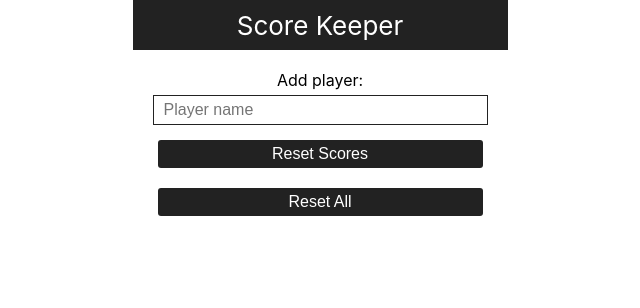
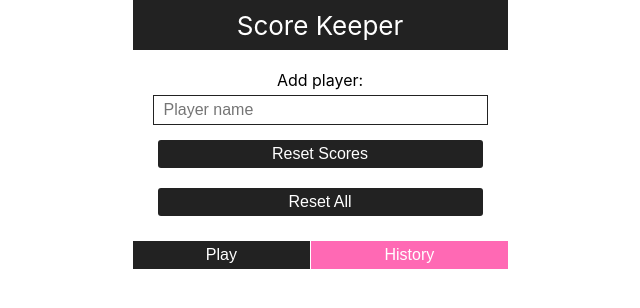
Before and after one commit to AnnekeSchuette/scorekeeper, a React (Create React App) app: page / in a window 1280 px wide. Shown: the top 308 px of the page, without its empty margins (320-960 px from the left). Built offline with nearby package versions, Linux system fonts and the light colour scheme.

Commit message:
Create and render navigation component

```diff
--- a/src/Components/App/App.js
+++ b/src/Components/App/App.js
@@ -4,6 +4,7 @@ import './App.css';
 import PlayerForm from '../PlayerForm/PlayerForm';
 import Button from '../Button/Button';
 import Player from '../Player/Player';
+import Navigation from '../Navigation/Navigation';
 
 function App() {
 
@@ -63,6 +64,7 @@ function App() {
           name={"Reset All"}
         />
       </main>
+      <Navigation />
     </div>
   )
 }
--- a/src/Components/Button/Button.js
+++ b/src/Components/Button/Button.js
@@ -1,8 +1,9 @@
 import React from 'react';
 import './Button.css'
 
-export default function Button({name, onClick}){
+export default function Button({name, onClick, addClass}){
+
   return(
-    <button onClick={onClick} className="Button">{name}</button>
+    <button onClick={onClick} className={addClass ? "Button " + addClass : "Button"}>{name}</button>
   )
 }
--- a/src/Components/GameForm/GameForm.js
+++ b/src/Components/GameForm/GameForm.js
@@ -0,0 +1,5 @@
+import './GameForm.css'
+
+export default function GameForm(){
+
+}
--- a/src/Components/Navigation/Navigation.css
+++ b/src/Components/Navigation/Navigation.css
@@ -0,0 +1,14 @@
+.Navigation {
+  display: flex;
+  gap:1px;
+}
+
+.Navigation__Button {
+  flex:1 1 auto;
+  border-radius: 0;
+  margin:0;
+}
+
+.Navigation__Button--active {
+  background:hotpink;
+}
--- a/src/Components/Navigation/Navigation.js
+++ b/src/Components/Navigation/Navigation.js
@@ -1,5 +1,14 @@
 import './Navigation.css'
+import Button from '../Button/Button'
 
 export default function Navigation(){
+  // const active = false
+  // const btnClasses = active ? "Navigation__Button Navigation__Button--active" : "Navigation__Button"
 
+  return(
+    <nav className="Navigation">
+      <Button addClass={"Navigation__Button"} name={"Play"} />
+      <Button addClass={"Navigation__Button Navigation__Button--active"} name={"History"} />
+    </nav>
+  )
 }
```
